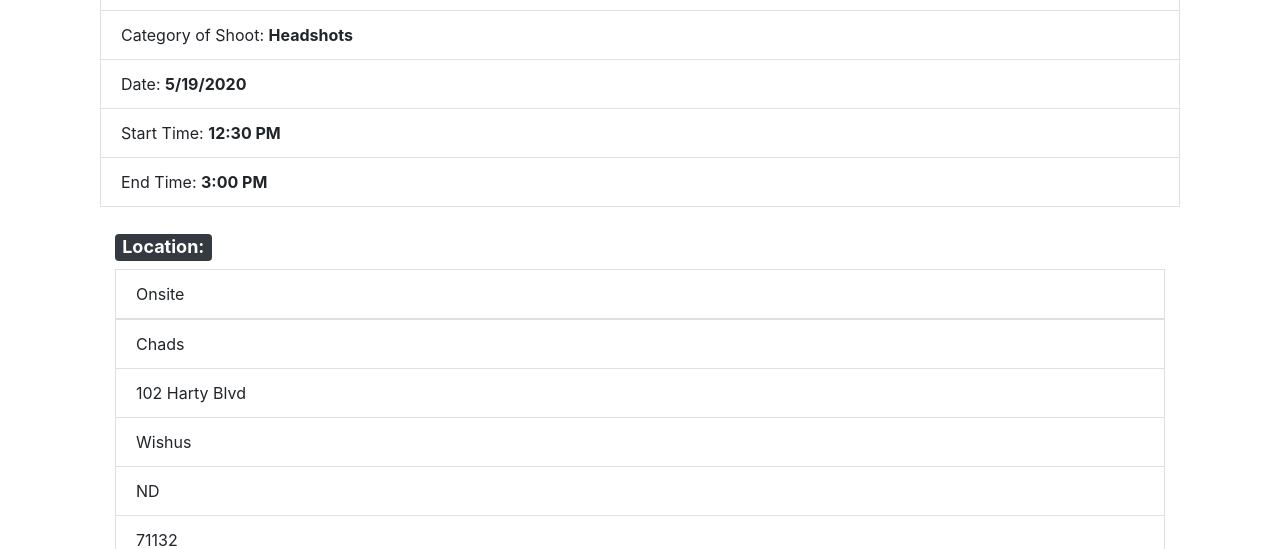
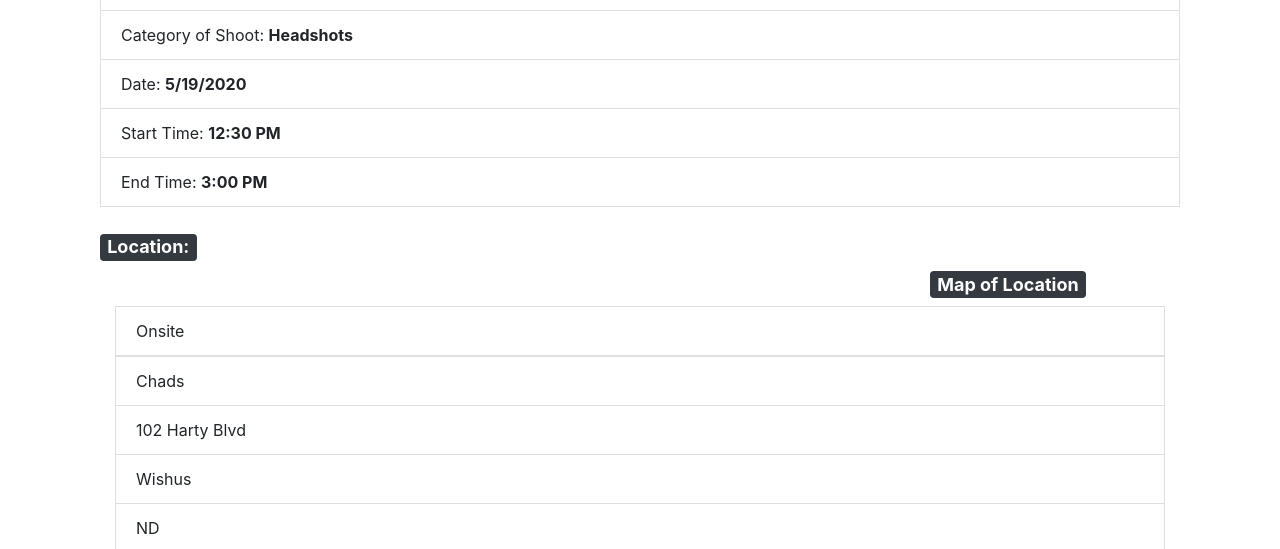
Before and after one commit to courthub74/MarysApptApp3, a Django app: page /list/ in a window 1280 px wide. Shown: the part 722-1271 px from the top of the page. Run offline with Django 3.2, Linux system fonts and the light colour scheme; data comes from the database, SQL or seed files in the repository; some libraries are stand-ins or nearby versions.

Commit message:
Map added

```diff
--- a/marystuffs/templates/edit.html
+++ b/marystuffs/templates/edit.html
@@ -118,7 +118,7 @@
 			<div class="container">
 
 				<h4>Start Time:</h4>
-				<small>original start time: <b>{{ get_appointment.start }}</b> |</small><br>
+				<small>original start time: <b>{{ get_appointment.start }}</b></small><br>
 
 				<hr>
 				<input class="timepicker2 text-center form-control" jt-timepicker="" time="model.time" time-string="model.timeString" default-time="model.options.defaultTime" time-format="model.options.timeFormat" start-time="model.options.startTime" min-time="model.options.minTime" max-time="model.options.maxTime" interval="model.options.interval" dynamic="model.options.dynamic" scrollbar="model.options.scrollbar" dropdown="model.options.dropdown" name="start" value="{{ get_appointment.start }}">
@@ -140,7 +140,7 @@
 				<br>
 
 				<h4>End Time:</h4>
-				<small>original end time: <b>{{ get_appointment.end }}</b> |</small><br>
+				<small>original end time: <b>{{ get_appointment.end }}</b></small><br>
 
 				<hr>
 				<input class="timepicker text-center form-control" jt-timepicker="" time="model.time" time-string="model.timeString" default-time="model.options.defaultTime" time-format="model.options.timeFormat" start-time="model.options.startTime" min-time="model.options.minTime" max-time="model.options.maxTime" interval="model.options.interval" dynamic="model.options.dynamic" scrollbar="model.options.scrollbar" dropdown="model.options.dropdown" name="end" value="{{ get_appointment.end }}">
--- a/marystuffs/templates/list.html
+++ b/marystuffs/templates/list.html
@@ -51,9 +51,19 @@
 							<br>
 
 
+							<style type="text/css">
+								.left {
+									margin-left: 830px;
+								}
+							</style>
+
+
 
 							<div class="container">
+								<div class="row">
 								<h4><span class="badge badge-dark">Location:</span></h4>
+								<h4><a href="{% url 'map' %}" class="badge badge-dark left">Map of Location</a></h4>
+								</div>
 								<li class="list-group-item color hide">{{ info.location }}</li>
 
 
--- a/marystuffs/urls.py
+++ b/marystuffs/urls.py
@@ -8,4 +8,5 @@ urlpatterns = [
 	path('search/', views.list, name='search'),
 	path('edit/<list_id>', views.edit, name='edit'),
 	path('delete/<list_id>', views.delete, name='delete'),
+	path('maps/', views.map, name='map'),
 ]
--- a/marystuffs/views.py
+++ b/marystuffs/views.py
@@ -75,3 +75,8 @@ def delete(request, list_id):
 	else:
 		messages.success(request, ('Nothing To See Here...'))
 		return redirect('list')
+
+
+#MAPS PAGE
+def map(request):
+	return render(request, 'map.html', {})
```
Also changed, not shown: marystuffs/templates/map.html (added, +45 -0 lines).
